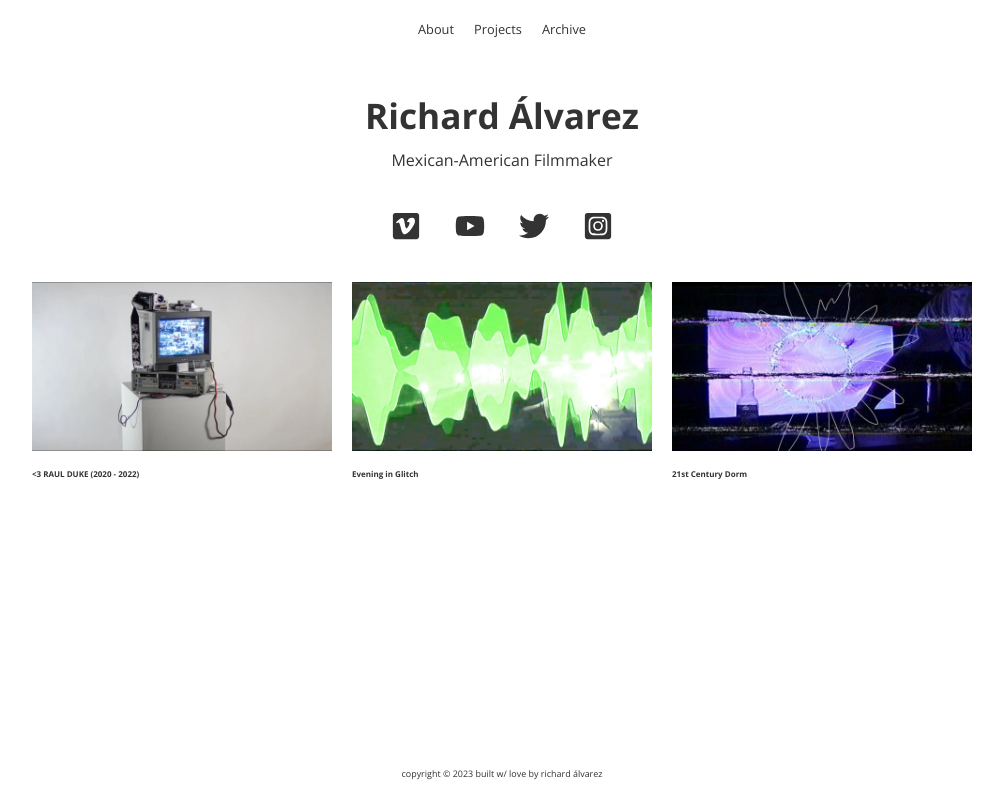
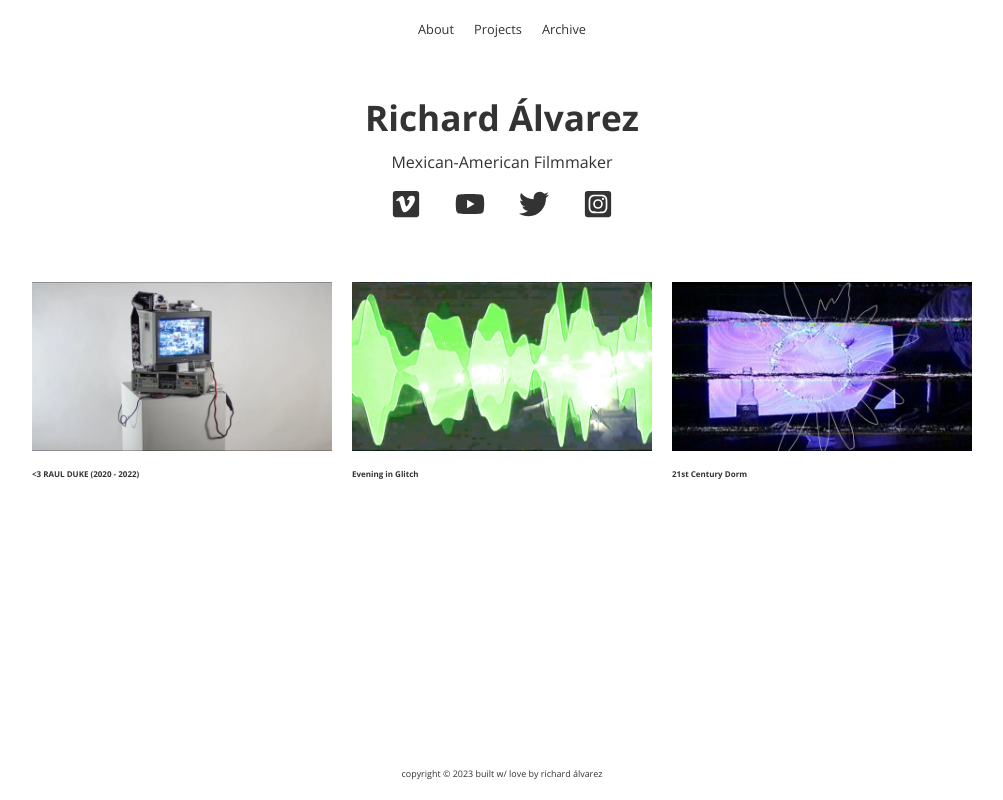
Before and after one commit to raulduk3/raulduke, a Next.js app: page / in a window 1280 px wide. Shown: the whole page, without its empty margins (138-1141 px from the left). Built offline with nearby package versions, Linux system fonts and the light colour scheme.

Commit message:
charlie fixed

```diff
--- a/styles/index.js
+++ b/styles/index.js
@@ -133,11 +133,11 @@ export const GridItem = styled.div`
 
 export const SocialLinksWrapper = styled.div`
     width: 90vw;
-    margin-top: 5vh;
+    margin-top: 2vh;
     display: flex;
     align-items: center;
     justify-content: space-evenly;
-    margin-bottom: ${({ theme }) => theme.spacing.m};
+    margin-bottom: ${({ theme }) => theme.spacing.l};
     @media (min-width: 769px) {
         width: 22vw;
     }
```
